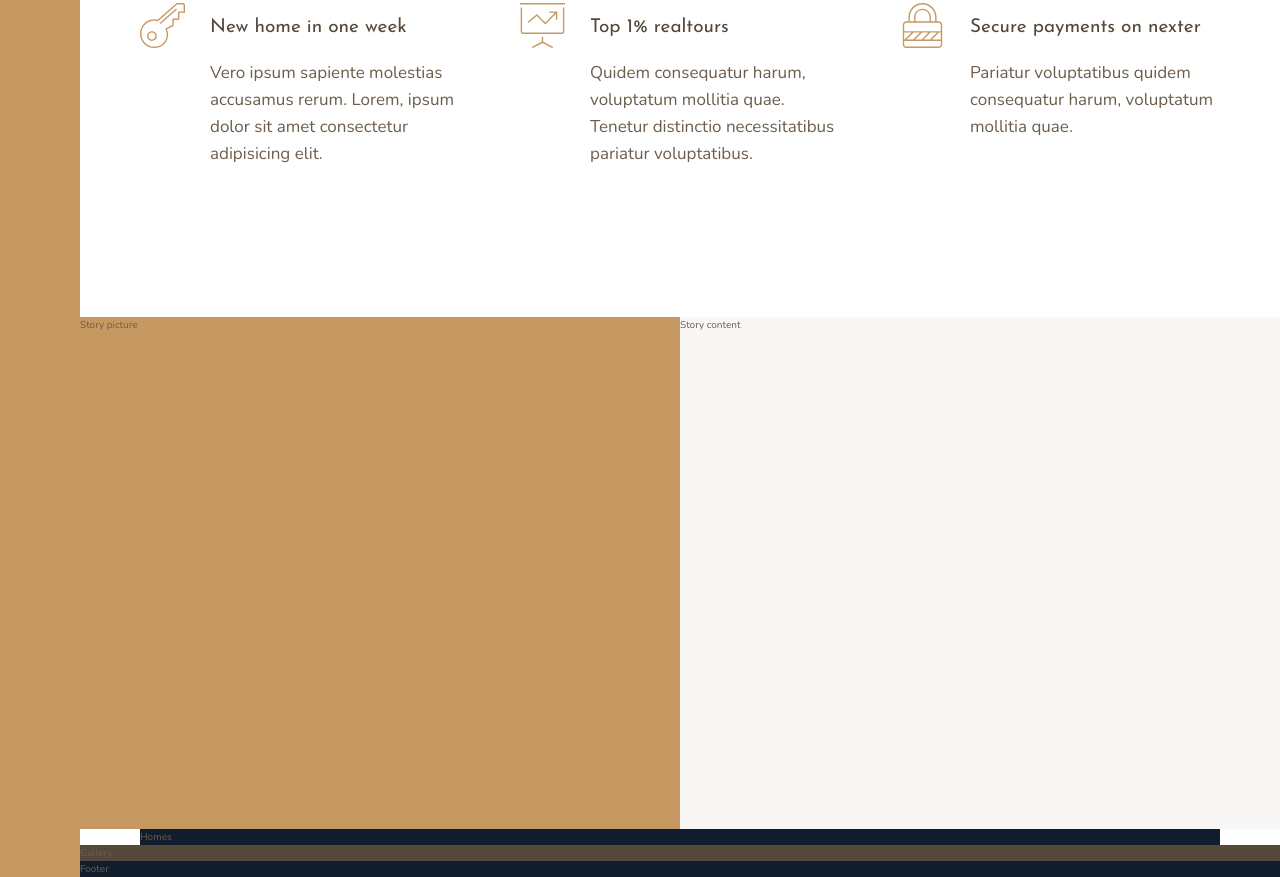
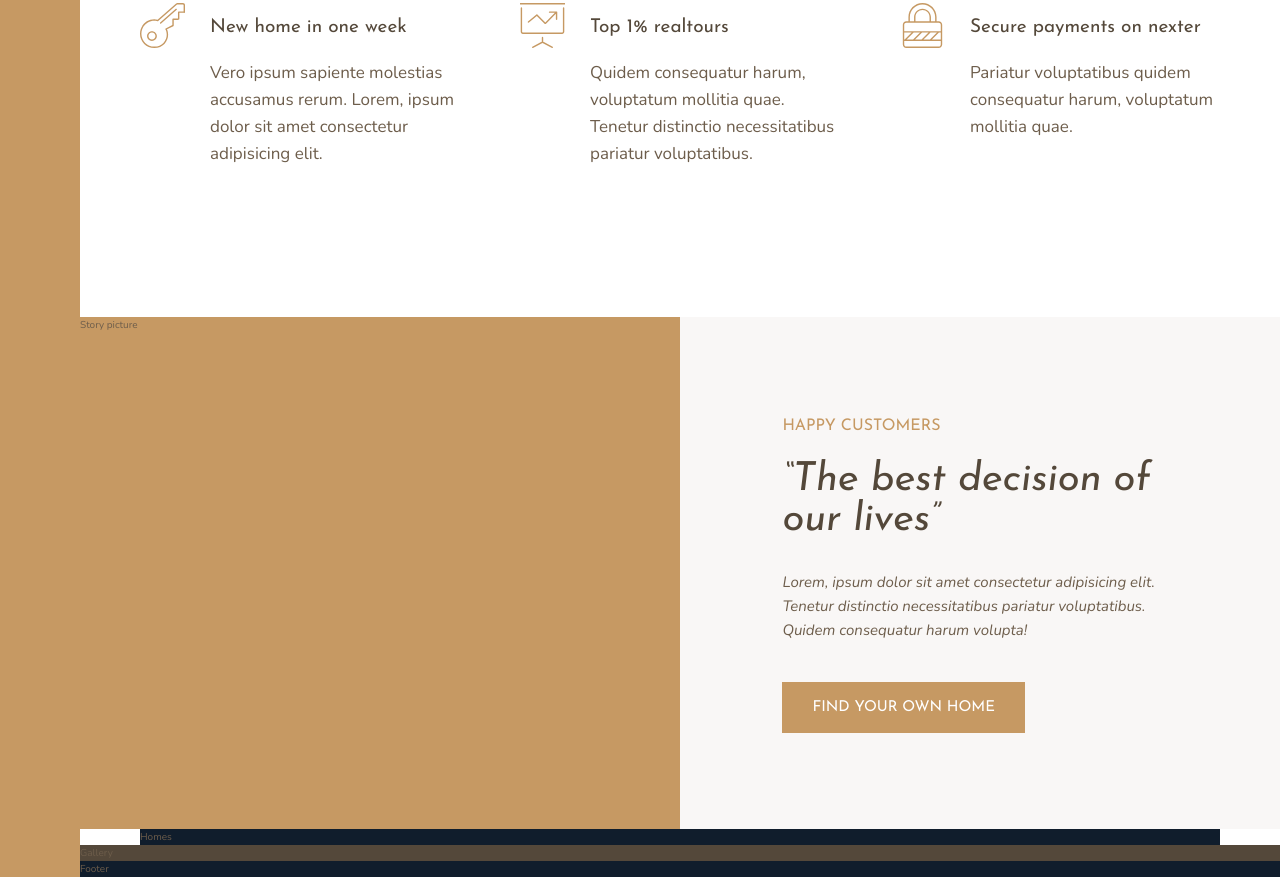
Before and after one commit to KVoronova/Nexter-landing-grid, a website: page index.html in a window 1280 px wide. Shown: the part 991-1868 px from the top of the page. Drawn offline with nearby package versions, Linux system fonts and the light colour scheme.

Commit message:
creating a story block

```diff
--- a/index.html
+++ b/index.html
@@ -80,7 +80,11 @@
     </div>
 
     <div class="story__content">
-        Story content
+       <h3 class="heading-3 mb-sm">Happy Customers</h3>
+       <h2 class="heading-2 heading-2--dark mb-md">&ldquo;The best decision of our lives&rdquo;</h2>
+       <p class="story__text">Lorem, ipsum dolor sit amet consectetur adipisicing elit.
+       Tenetur distinctio necessitatibus pariatur voluptatibus. Quidem consequatur harum volupta!</p>
+       <button class="btn">Find your own home</button>
     </div>
 
     <section class="homes">
--- a/sass/_story.scss
+++ b/sass/_story.scss
@@ -7,5 +7,24 @@
     &__content {
     background-color: $color-grey-light-1;
     grid-column: col-start 5 / full-end;
+
+    padding: 6rem 8vw;
+    display: flex;
+    flex-direction: column;
+    justify-content: center;
+    align-items: flex-start;
+
+    /*
+    Another way by GRID
+    display: grid;
+    align-content: center;
+    justify-items: start;
+    */
+    }
+
+    &__text {
+      font-size: 1.5rem;
+      font-style: italic;
+      margin-bottom: 4rem;
     }
 }
--- a/sass/_typography.scss
+++ b/sass/_typography.scss
@@ -9,10 +9,19 @@
 
 .heading-2 {
 @extend %heading;
+font-size: 4rem;
+font-style: italic;
+line-height: 1;
+
+&--light { color: $color-grey-light-1; }
+&--dark { color: $color-grey-dark-1; }
 }
 
 .heading-3 {
 @extend %heading;
+font-size: 1.6rem;
+color: $color-primary;
+text-transform: uppercase;
 }
 
 .heading-4 {
@@ -22,3 +31,26 @@
 &--light { color: $color-grey-light-1; }
 &--dark { color: $color-grey-dark-1; }
 }
+
+
+.btn {
+background-color: $color-primary;
+color: #fff;
+border: none;
+border-radius: 0;
+font-family: $font-display;
+font-size: 1.5rem;
+text-transform: uppercase;
+padding: 1.8rem 3rem;
+cursor: pointer;
+transition: all .2s;
+
+&:hover {
+  background-color: $color-primary-dark;
+}
+}
+
+.mb-sm { margin-bottom: 2rem; }
+.mb-md { margin-bottom: 3rem; }
+.mb-lg { margin-bottom: 4rem; }
+.mb-hg { margin-bottom: 8rem; }
```
Also changed, not shown: css/style.css.
